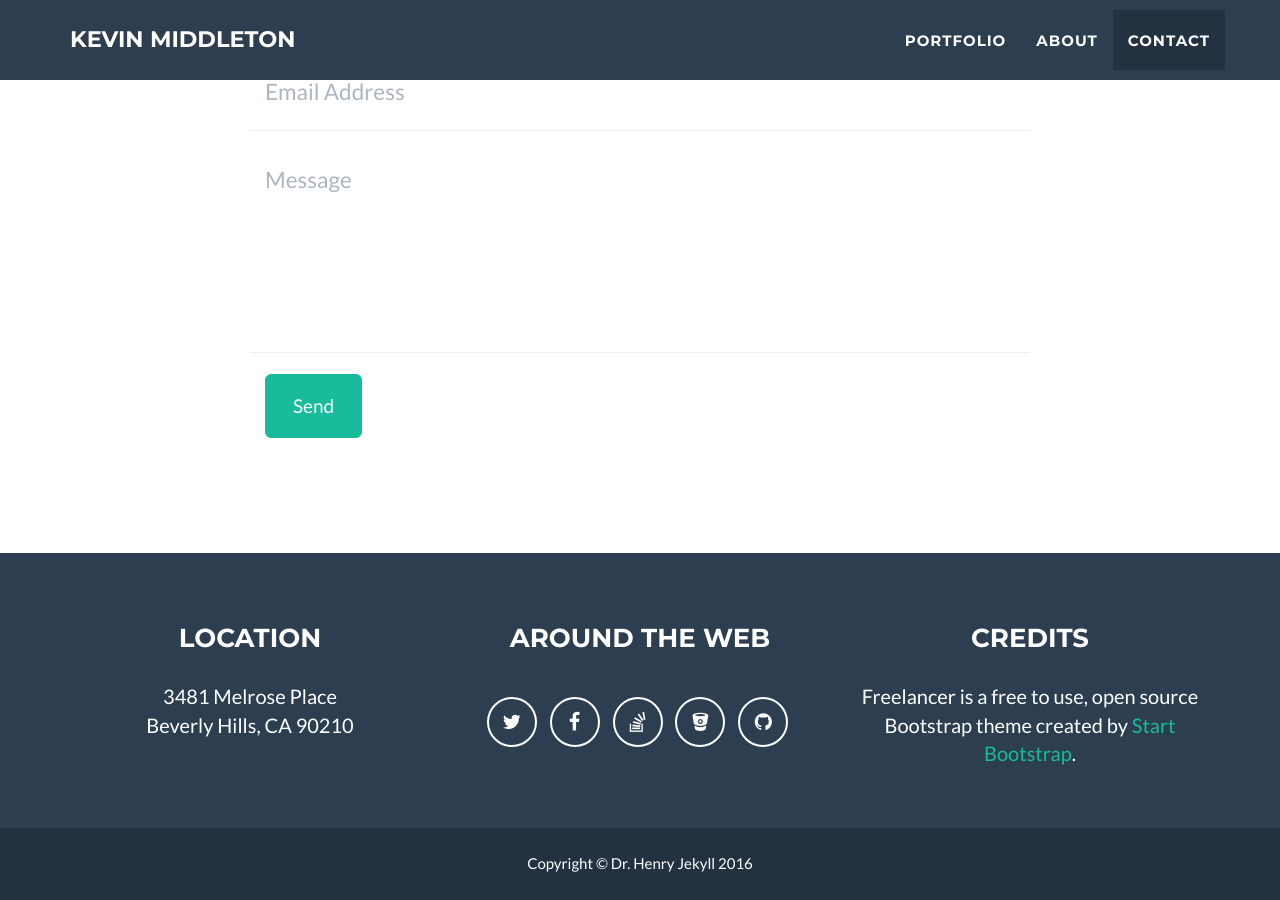
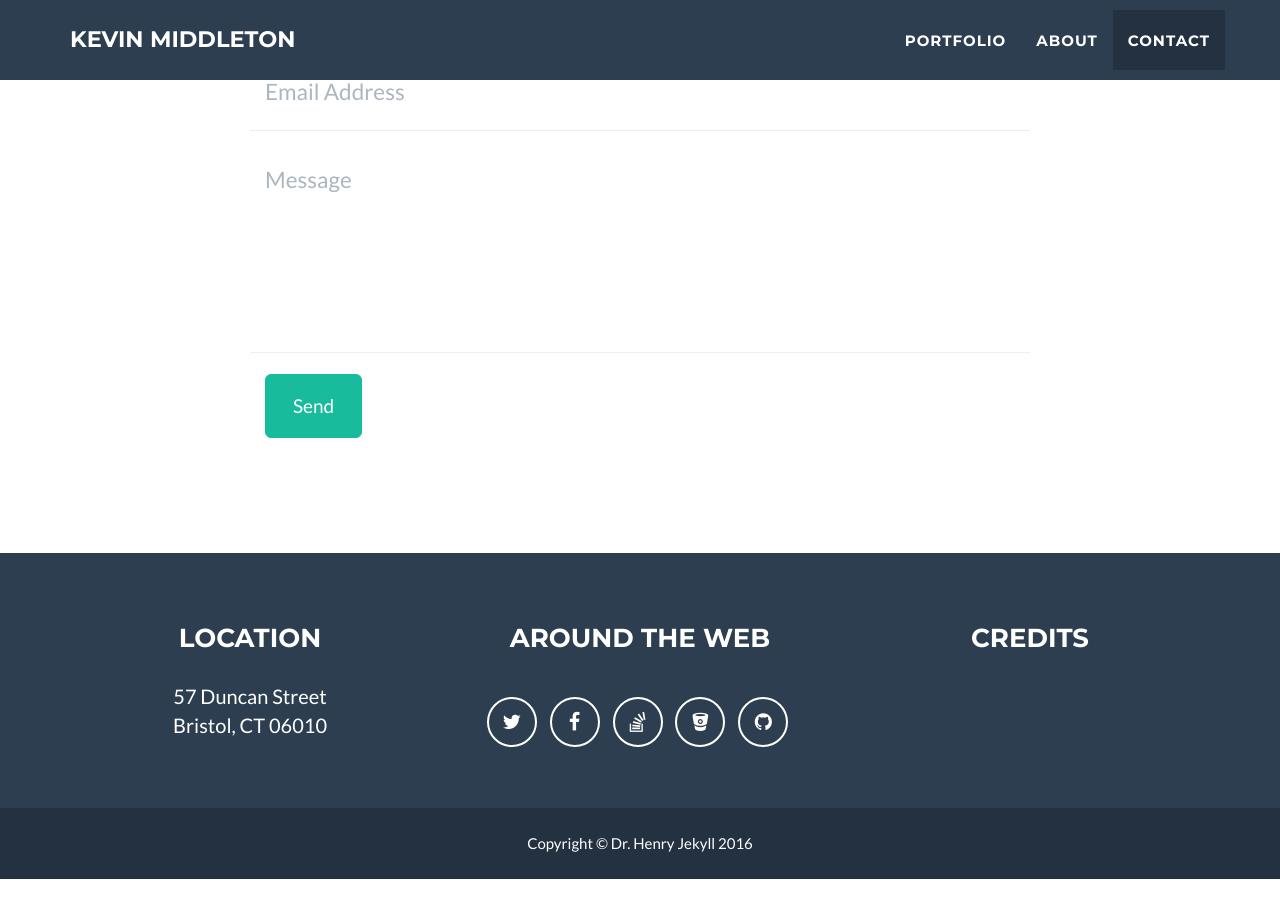
Before and after one commit to Link2999/Link2999.github.io, a Jekyll site: the page built from index.html, in a window 1280 px wide and 900 px high, scrolled down 2414 px. Built offline with Jekyll 4.4.1, drawn with Linux system fonts in a browser that asks for light colours; after the commit the page ends 3293 px from its top, so only the background shows below that.

Commit message:
Settings Update

```diff
--- a/_config.yml
+++ b/_config.yml
@@ -51,11 +51,11 @@ social:
 
 # Postal address (add as many lines as necessary)
 address:
-  - line: 3481 Melrose Place
-  - line: Beverly Hills, CA 90210
+  - line: 57 Duncan Street
+  - line: Bristol, CT 06010
 
 # Credits content
-credits: 'Freelancer is a free to use, open source Bootstrap theme created by <a href="http://startbootstrap.com">Start Bootstrap</a>.'
+# credits: 'Freelancer is a free to use, open source Bootstrap theme created by <a href="http://startbootstrap.com">Start Bootstrap</a>.'
 
 # Build settings
 markdown: kramdown
```
